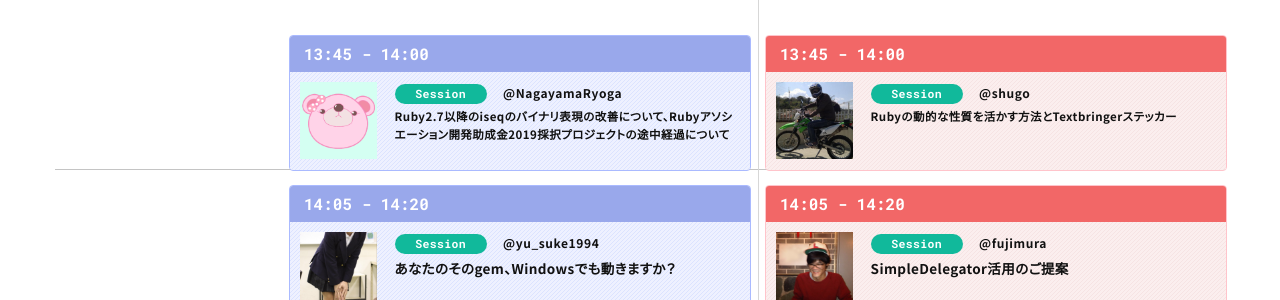
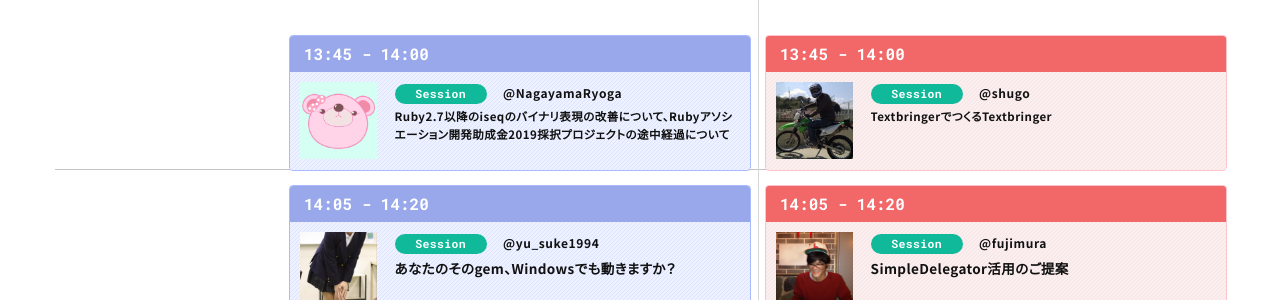
Before and after one commit to heiseirb/heiseirb.github.io, a Jekyll site: the page built from kaigi01/index.html, in a window 1280 px wide and 900 px high, scrolled down 2711 px. Shown: the part 152-452 px from the top of the window. Built offline with Jekyll 4.4.1, drawn with Linux system fonts in a browser that asks for light colours.

Commit message:
fix bug / change title for Mr shugo

```diff
--- a/kaigi01/index.html
+++ b/kaigi01/index.html
@@ -440,7 +440,7 @@ description: 【平成世代縛りナシ、令和元年最後の地域Ruby会議
               <div class="schedules_main_item_body_txt">
                 <div class="tag_session">session</div>
                 <p>@shugo</p>
-                <h4>Rubyの動的な性質を活かす方法とTextbringerステッカー</h4>
+                <h4>TextbringerでつくるTextbringer</h4>
               </div>
             </div>
           </article><!--CALENDAR CARD-->
```
